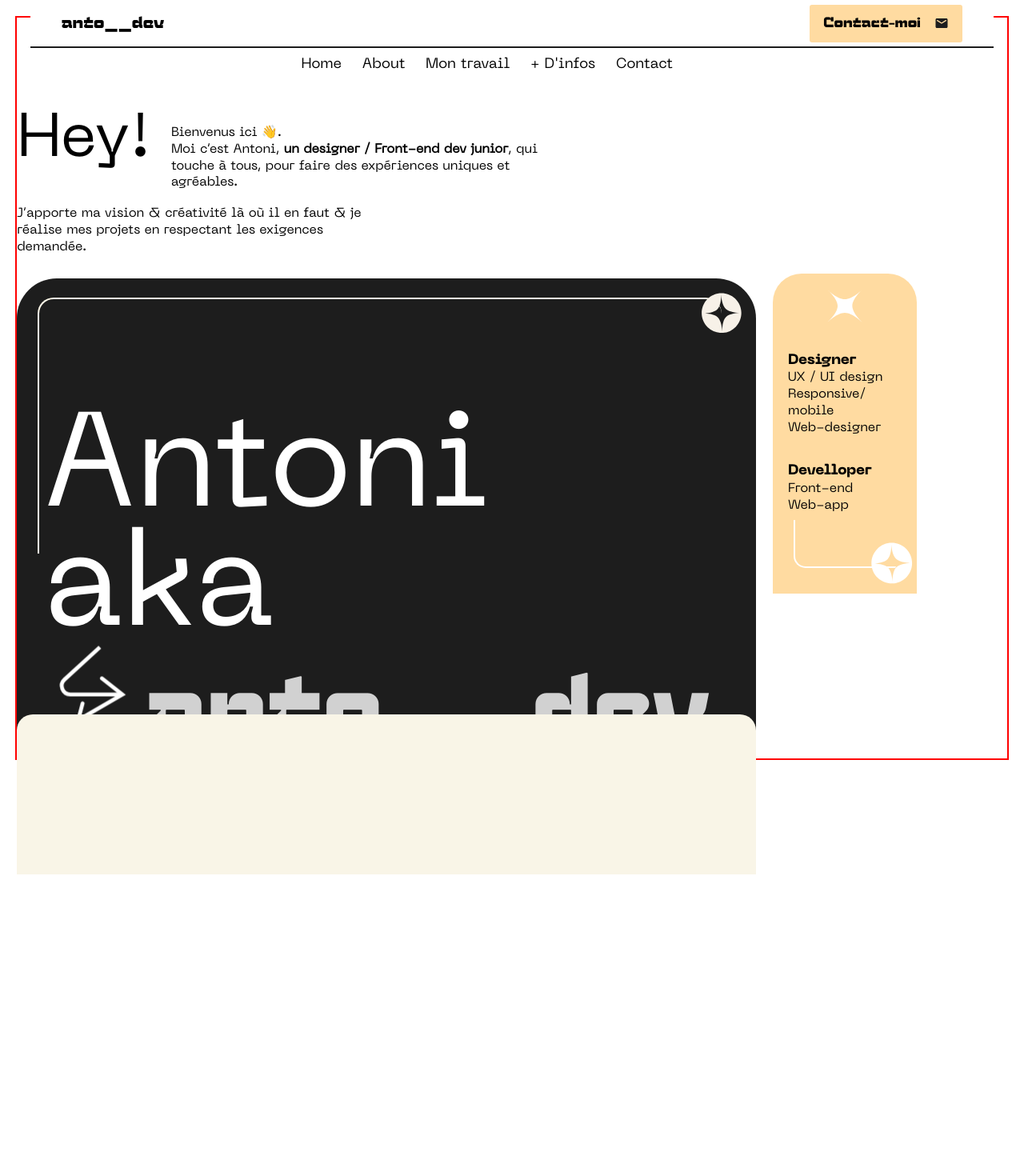
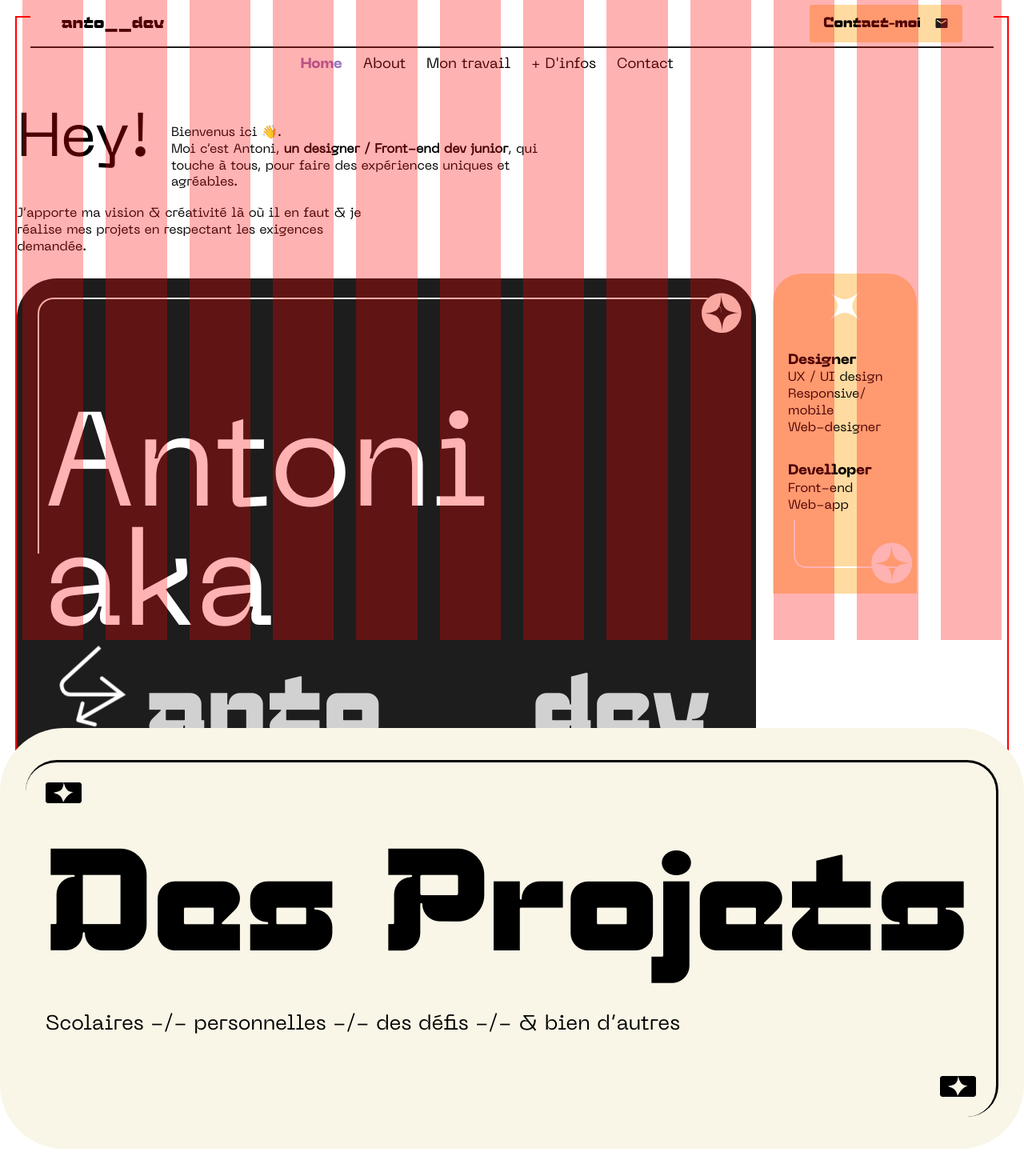
Before and after one commit to antozr/portfolio-v2, a Vue app in the folder portfolio2/: page / in a window 1280 px wide. Shown: the top 1470 px of the page at 80% size. Before the commit the page ends 1093 px from the top, so only its background shows below. Built offline with nearby package versions, Linux system fonts and the light colour scheme.

Commit message:
ADD interbox title +component

```diff
--- a/portfolio2/src/App.vue
+++ b/portfolio2/src/App.vue
@@ -36,7 +36,7 @@ function showMenu() {
 
 
     <nav class="head__nav">
-      <RouterLink to="/" class="head__link">Home</RouterLink>
+      <RouterLink to="/" class="head__link head__link--actif">Home</RouterLink>
       <RouterLink to="/projets" class="head__link">About</RouterLink>
       <a href="#projets" class="head__link">Mon&nbsp;travail</a>
       <a href="#+infos" class="head__link">+&nbsp;D'infos</a>
@@ -105,6 +105,14 @@ function showMenu() {
     display:
       none;
   }
+  &__link{
+
+    &--actif{
+      color: var(--mauve, #9D77BF);
+
+      font-family: "Neue-ut";
+    }
+  }
 
 }
 
@@ -123,7 +131,7 @@ function showMenu() {
 
   &>div {
     background: red;
-    opacity: 0.0;
+    opacity: 0.3;
     height: 100%;
     width: calc((100% / 8) - 11px);
   }
@@ -217,6 +225,11 @@ function showMenu() {
           font-weight: 800;
 
         }
+        &--actif{
+      color:  #9D77BF;
+
+      font-family: "Neue-ut";
+    }
       }
   }
 
--- /dev/null
+++ b/portfolio2/src/assets/styles/InterBoxTitre.scss
@@ -0,0 +1,91 @@
+.sect {
+  &__interTitreBox {
+    min-height: 60vh;
+    width: 100vw;
+    margin: 0 0 0 -1.5vw;
+    border-radius: 30px;
+    background: #f9f5e7;
+    transform: translateY(-80px);
+    padding: 5vh 2.5vw;
+  }
+}
+
+.interBox {
+  &__mainB {
+    width: 100%;
+
+    border-radius: 39px;
+    border-top: 3px solid #000;
+    border-right: 3px solid #000;
+    padding: 25px;
+    display: flex;
+    flex-direction: column;
+    row-gap: 6vh;
+  }
+
+  &__boxDeco {
+    width: 100%;
+    height: auto;
+    display: flex;
+    flex-direction: row;
+
+    &--end {
+      justify-content: flex-end;
+    }
+  }
+  &__txtBox{
+    width: 100%;
+
+    display: flex;
+    flex-direction: column;
+    row-gap: 4vh;
+    &>h2{
+        font-size: 14.2vw;
+        line-height: normal;
+
+
+    }
+
+  }
+}
+
+
+@media (min-width:900px){
+    .sect {
+        &__interTitreBox {
+          border-radius: 80px;
+          transform: translateY(-80px);
+          padding: 5vh 2.5vw;
+        }
+      }
+
+    .interBox {
+        &__mainB {
+          width: 100%;
+          border-radius: 39px;
+          border-top: 3px solid #000;
+          border-right: 3px solid #000;
+          padding: 25px;
+          display: flex;
+          flex-direction: column;
+          row-gap: 6vh;
+        }
+
+        &__txtBox{
+            row-gap: 4.5vh;
+
+          &>h2{
+              font-size: 14.2vw;
+              line-height: normal;
+
+
+          }
+          &>p{
+            font-size: 2vw;
+
+          }
+
+        }
+    }
+
+}
--- a/portfolio2/src/assets/styles/hoeroBanner.scss
+++ b/portfolio2/src/assets/styles/hoeroBanner.scss
@@ -8,19 +8,19 @@
     row-gap: 38px;
     position: relative;
 
-    &::after{
-        content: " ";
-        width: 100%;
-        height: 200px;
-        border-radius: 20px 20px 0px 0px;
-        background: #F9F5E7;
-        bottom: -145px;
-        left: 0;
-        position: absolute;
-        z-index: 1;
+    // &::after{
+    //     content: " ";
+    //     width: 100%;
+    //     height: 200px;
+    //     border-radius: 20px 20px 0px 0px;
+    //     background: #F9F5E7;
+    //     bottom: -145px;
+    //     left: 0;
+    //     position: absolute;
+    //     z-index: 1;
 
 
-    }
+    // }
   }
 
   &__textBox1 {
--- a/portfolio2/src/assets/styles/main.scss
+++ b/portfolio2/src/assets/styles/main.scss
@@ -1,6 +1,7 @@
 @import './base.css';
 @import './font.scss';
 @import './hoeroBanner.scss';
+@import './InterBoxTitre.scss';
 
 
 
--- a/portfolio2/src/components/BoxTitleHome.vue
+++ b/portfolio2/src/components/BoxTitleHome.vue
@@ -99,7 +99,7 @@ const props = defineProps({
     .sect {
         &__titleBBox {
             width: 100%;
-            height: 75vh;
+            height: 80vh;
             padding: 3vh 2vw;
             overflow: hidden;
 
--- /dev/null
+++ b/portfolio2/src/components/InterBoxTitleVue.vue
@@ -0,0 +1,27 @@
+
+<script setup>
+import IconBoxStar from '../components/icons/IconBoxStar.vue';
+</script>
+<template>
+    <div class="sect__interTitreBox">
+      <div class="interBox__mainB">
+        <div class="interBox__boxDeco">
+          <IconBoxStar></IconBoxStar>
+        </div>
+
+        <div class="interBox__txtBox">
+          <h2 class="sect__title sect__title--big sect__title--kuga">
+          Des Projets
+        </h2>
+        <p class="sect__txt sect__txt--thin">
+          Scolaires -/- personnelles -/- des défis -/- & bien d’autres
+        </p>
+        </div>
+        <div class="interBox__boxDeco interBox__boxDeco--end">
+          <IconBoxStar></IconBoxStar>
+        </div>
+
+
+      </div>
+    </div>
+</template>
--- /dev/null
+++ b/portfolio2/src/components/icons/IconBoxStar.vue
@@ -0,0 +1,5 @@
+<template>
+    <svg xmlns="http://www.w3.org/2000/svg" width="45" height="26" viewBox="0 0 45 26" fill="none">
+  <path fill-rule="evenodd" clip-rule="evenodd" d="M22.7279 0C21.5779 8.54738 20.3015 11.2108 10 12.7279C11.2881 13.4178 12.462 13.9084 13.5378 14.358C17.3683 15.9587 19.9548 17.0395 22.0208 24.7487C26.8745 15.8744 29.8745 14.3744 34.7487 12.0208C27.3745 12.3744 24.556 7.7379 22.7279 0ZM3 1.65701e-05C1.34315 1.65701e-05 0 1.34316 0 3.00002V23C0 24.6569 1.34315 26 3 26H42C43.6569 26 45 24.6569 45 23V3.00002C45 1.34316 43.6569 1.65701e-05 42 1.65701e-05L22.7279 0L3 1.65701e-05Z" fill="black"/>
+</svg>
+</template>
--- a/portfolio2/src/views/HomeView.vue
+++ b/portfolio2/src/views/HomeView.vue
@@ -2,11 +2,12 @@
 import BoxTitleHome from '../components/BoxTitleHome.vue';
 import IconStarWhite1 from '../components/icons/IconStarWhite1.vue';
 import IconRoundStar from '../components/icons/IconRoundStar1.vue';
+import IconBoxStar from '../components/icons/IconBoxStar.vue';
+import InterBoxTitleVue from '../components/InterBoxTitleVue.vue';
 </script>
 
 <template>
-
-
+  <main>
     <div class="sect__hoeroBan">
       <div class="hoeroBan__firstB">
         <div class="hoeroBan__textBox1">
@@ -69,13 +70,11 @@ import IconRoundStar from '../components/icons/IconRoundStar1.vue';
 
     </div>
 
-
-
+    <InterBoxTitleVue />
+  </main>
 </template>
 
 <style lang="scss" scoped>
-
-
 .sect {
 
   &__hoeroBan {
@@ -85,20 +84,21 @@ import IconRoundStar from '../components/icons/IconRoundStar1.vue';
     column-gap: 21px;
     border: 2px solid red;
     width: 100%;
-  // background: blue;
+    // background: blue;
 
   }
 
 }
-@media(min-width:900px){
+
+@media(min-width:900px) {
   .sect {
 
-&__hoeroBan {
+    &__hoeroBan {
 
-  flex-wrap: nowrap;
+      flex-wrap: nowrap;
 
-}
+    }
 
-}
+  }
 }
 </style>
```
